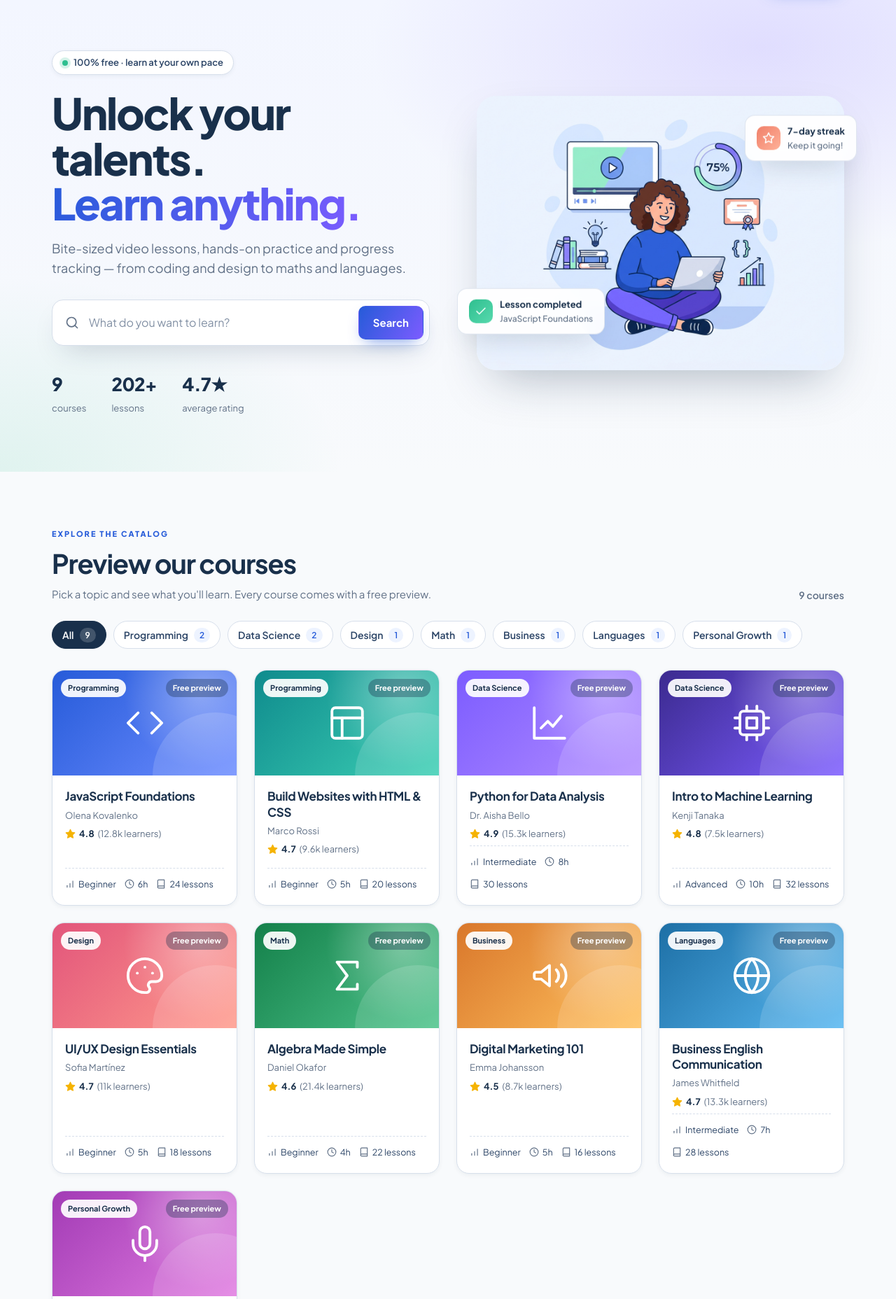
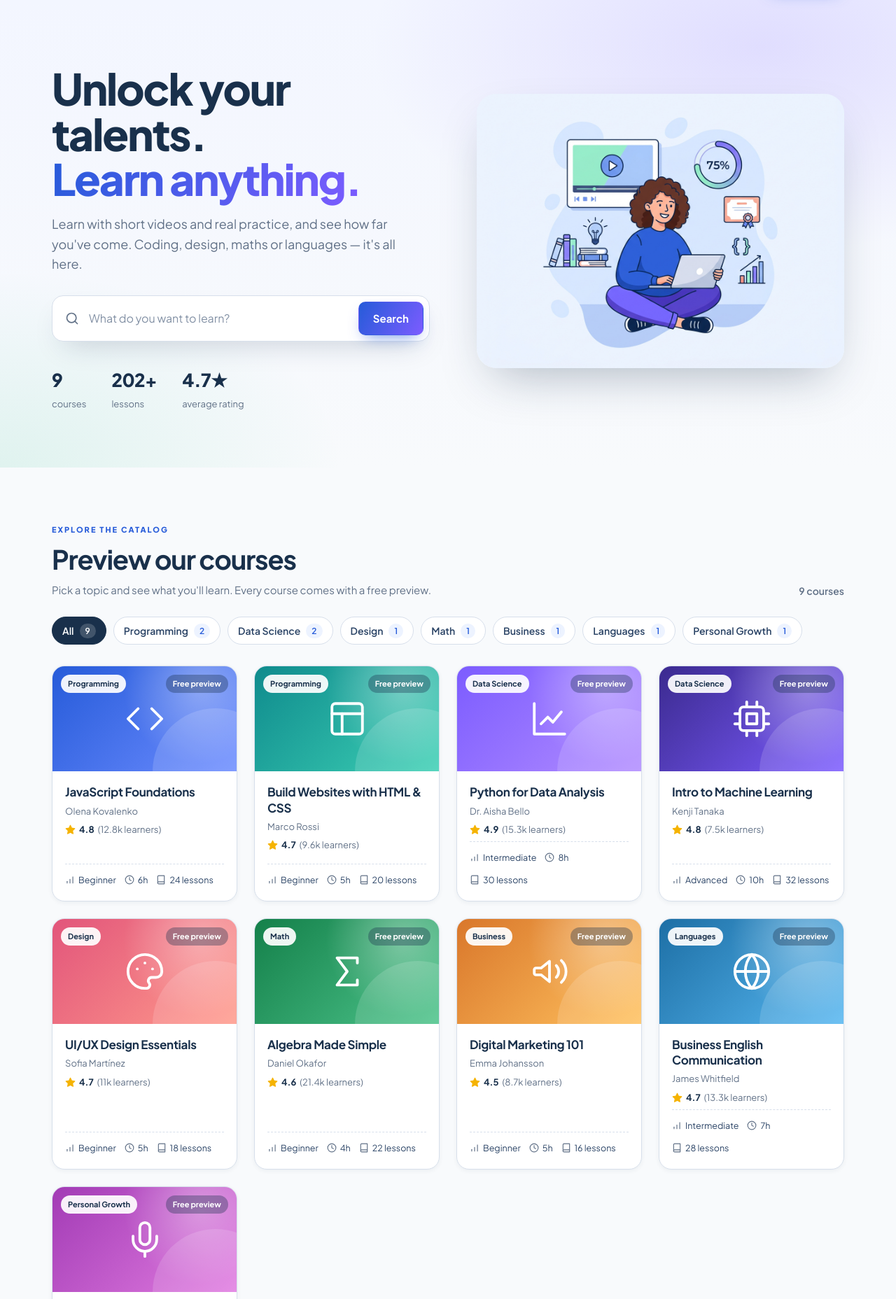
Before and after one commit to Myroslavatym/talents_unlocked, a FastAPI app: page / in a window 1280 px wide. Shown: the part 65-1921 px from the top of the page at 70% size. Run offline with FastAPI, Linux system fonts and the light colour scheme.

Commit message:
Simplify hero section

```diff
--- a/templates/home.html
+++ b/templates/home.html
@@ -6,9 +6,8 @@
     <section class="hero">
         <div class="hero-inner">
             <div class="hero-copy">
-                <span class="pill"><span class="pill-dot"></span>100% free · learn at your own pace</span>
                 <h1>Unlock your talents.<br><span class="gradient-text">Learn anything.</span></h1>
-                <p class="hero-lead">Bite-sized video lessons, hands-on practice and progress tracking — from coding and design to maths and languages.</p>
+                <p class="hero-lead">Learn with short videos and real practice, and see how far you've come. Coding, design, maths or languages — it's all here.</p>
                 <form class="hero-search" id="course-search-form" role="search">
                     <svg class="icon" viewBox="0 0 24 24" aria-hidden="true"><path d="M11 19a8 8 0 1 0 0-16 8 8 0 0 0 0 16z"/><path d="M21 21l-4.35-4.35"/></svg>
                     <label class="sr-only" for="course-search">Search courses</label>
@@ -22,15 +21,7 @@
                 </ul>
             </div>
             <div class="hero-visual">
-                <img src="/static/img/hero.jpg" alt="A student learning online with a laptop, surrounded by lesson cards" width="1200" height="896">
-                <div class="float-card float-card--a">
-                    <span class="badge-icon"><svg class="icon" viewBox="0 0 24 24" aria-hidden="true"><path d="M20 6L9 17l-5-5"/></svg></span>
-                    <span>Lesson completed<small>JavaScript Foundations</small></span>
-                </div>
-                <div class="float-card float-card--b">
-                    <span class="badge-icon"><svg class="icon" viewBox="0 0 24 24" aria-hidden="true"><path d="M12 2l3.1 6.3 6.9 1-5 4.9 1.2 6.8L12 17.8 5.8 21l1.2-6.8-5-4.9 6.9-1z"/></svg></span>
-                    <span>7-day streak<small>Keep it going!</small></span>
-                </div>
+                <img src="/static/img/hero.jpg" alt="A student learning online with a laptop" width="1200" height="896">
             </div>
         </div>
     </section>
```
Also changed, not shown: public/index.html (+2 -11 lines).
